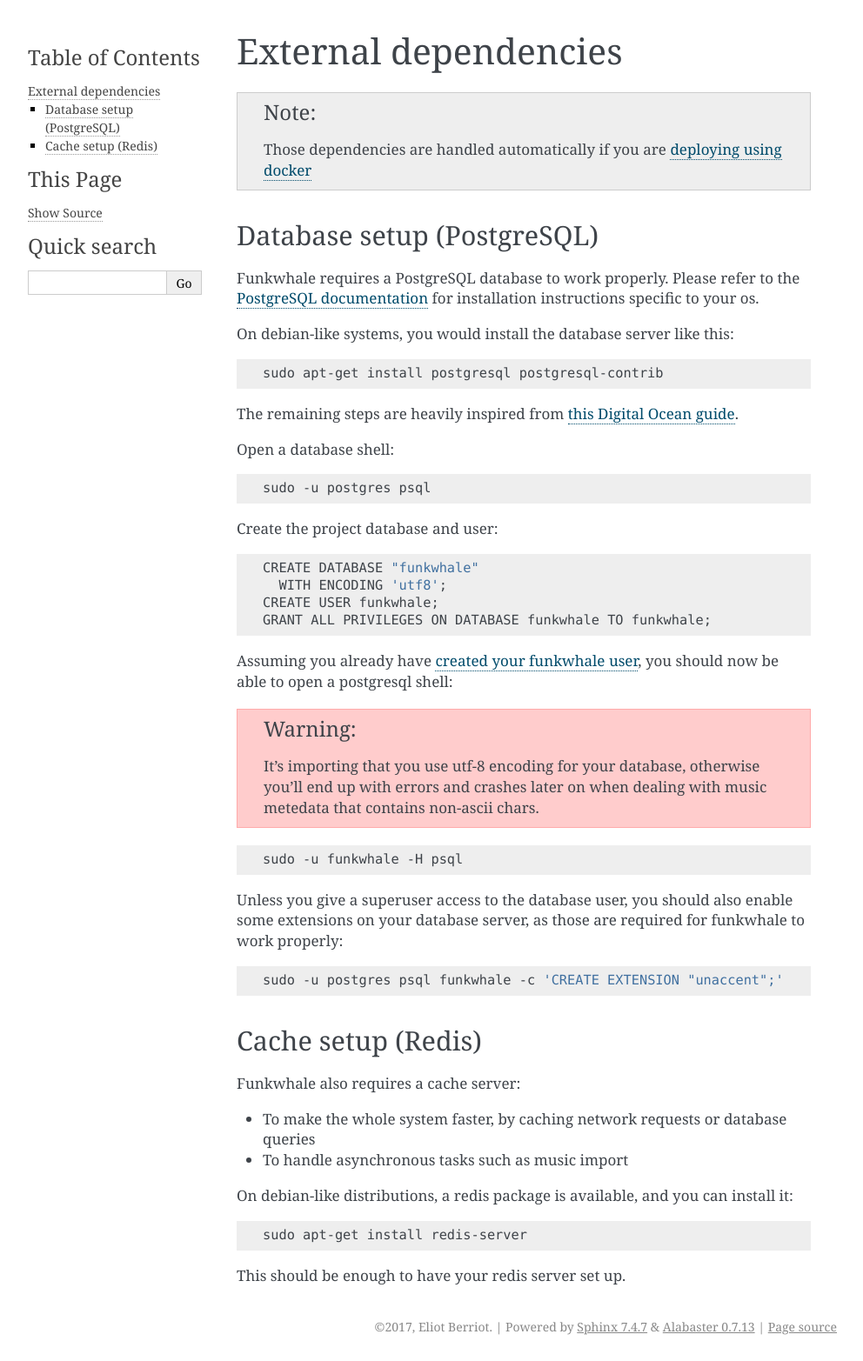
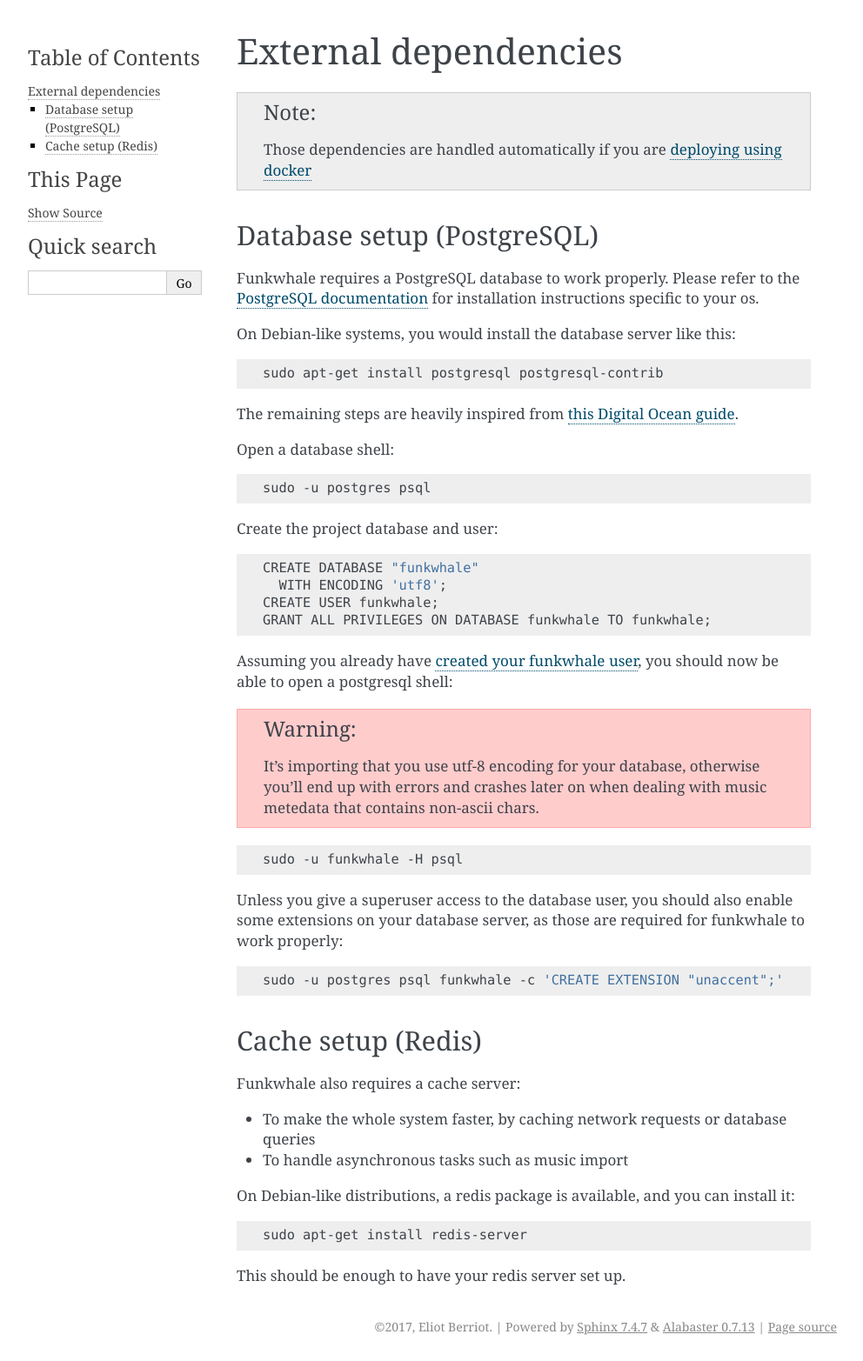
Before and after one commit to RYGhub/funkwhale, a Sphinx documentation site: the page built from docs/installation/external_dependencies.rst, in a window 1280 px wide. Shown: the whole page at 87% size, without its empty margins (148-1140 px from the left). Built offline with Sphinx 7.4.7, drawn with Linux system fonts in a browser that asks for light colours; pages that are not in the unit, such as notebooks, are missing from menus.

```diff
--- a/docs/installation/external_dependencies.rst
+++ b/docs/installation/external_dependencies.rst
@@ -14,7 +14,7 @@ Funkwhale requires a PostgreSQL database to work properly. Please refer
 to the `PostgreSQL documentation <https://www.postgresql.org/download/>`_
 for installation instructions specific to your os.
 
-On debian-like systems, you would install the database server like this:
+On Debian-like systems, you would install the database server like this:
 
 .. code-block:: shell
 
@@ -68,7 +68,7 @@ Funkwhale also requires a cache server:
   queries
 - To handle asynchronous tasks such as music import
 
-On debian-like distributions, a redis package is available, and you can
+On Debian-like distributions, a redis package is available, and you can
 install it:
 
 .. code-block:: shell
--- a/docs/installation/index.rst
+++ b/docs/installation/index.rst
@@ -101,7 +101,7 @@ In order to make funkwhale accessible from outside your server and to play nicel
 Nginx
 ^^^^^
 
-Ensure you have a recent version of nginx on your server. On debian-like system, you would have to run the following:
+Ensure you have a recent version of nginx on your server. On Debian-like system, you would have to run the following:
 
 .. code-block:: bash
 
```
